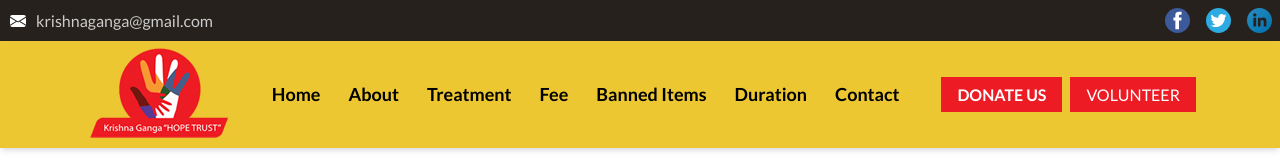
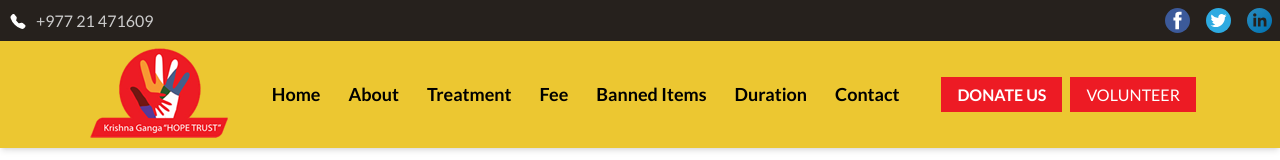
Before and after one commit to pracasupreti/krishnaganga.org.np, a React (Vite) app: page /volunteer in a window 1280 px wide. Shown: the top 160 px of the page. Built offline with nearby package versions, Linux system fonts and the light colour scheme.

Commit message:
contact in header

```diff
--- a/src/components/Header.jsx
+++ b/src/components/Header.jsx
@@ -21,10 +21,7 @@ function Header() {
       <section className='bg-[#26211d]'>
         <section className='container mx-auto flex justify-between p-2 items-center'>
           <div>
-            <a href='mailto:krishnaganga@gmail.com' className='flex gap-2 text-[#ccc] hover:text-[#eee]'>
-              <img className='h-[20px] w-[20px] invert pt-[4px]' src="src/assets/icon/envelope.svg" alt="envelope" />
-              krishnaganga@gmail.com
-            </a>
+          <a href='tel:+977 21471609' className='flex gap-2 text-[#ccc]'><img className='h-[20px] w-[20px] invert pt-[5px]' src="src/assets/icon/phone.svg" alt="phone" />+977 21 471609</a>
           </div>
           <ul className='flex gap-4'>
             <li><a href="#"><img className='w-[25px] h-[25px]' src="src/assets/icon/facebook.svg" alt="facebook" /></a></li>
@@ -105,6 +102,7 @@ function Header() {
           <li><Link to={'/'} className="py-2 hover:text-[#ed1b24]">Home</Link></li>
           <li><Link to={'/about'} className="py-2 hover:text-[#ed1b24]">About</Link></li>
           <li><Link to={'/treatment'} className="py-2 hover:text-[#ed1b24]">Treatment</Link></li>
+          <li><Link to={'/things-to-provide'} className="py-2 hover:text-[#ed1b24] ms-4">Things To Provide</Link></li>
           <li><Link to={'/fee'} className="py-2 hover:text-[#ed1b24]">Fee</Link></li>
           <li><Link to={'/banned-items'} className="py-2 hover:text-[#ed1b24]">Banned Items</Link></li>
           <li><Link to={'/duration'} className="py-2 hover:text-[#ed1b24]">Duration</Link></li>
```
